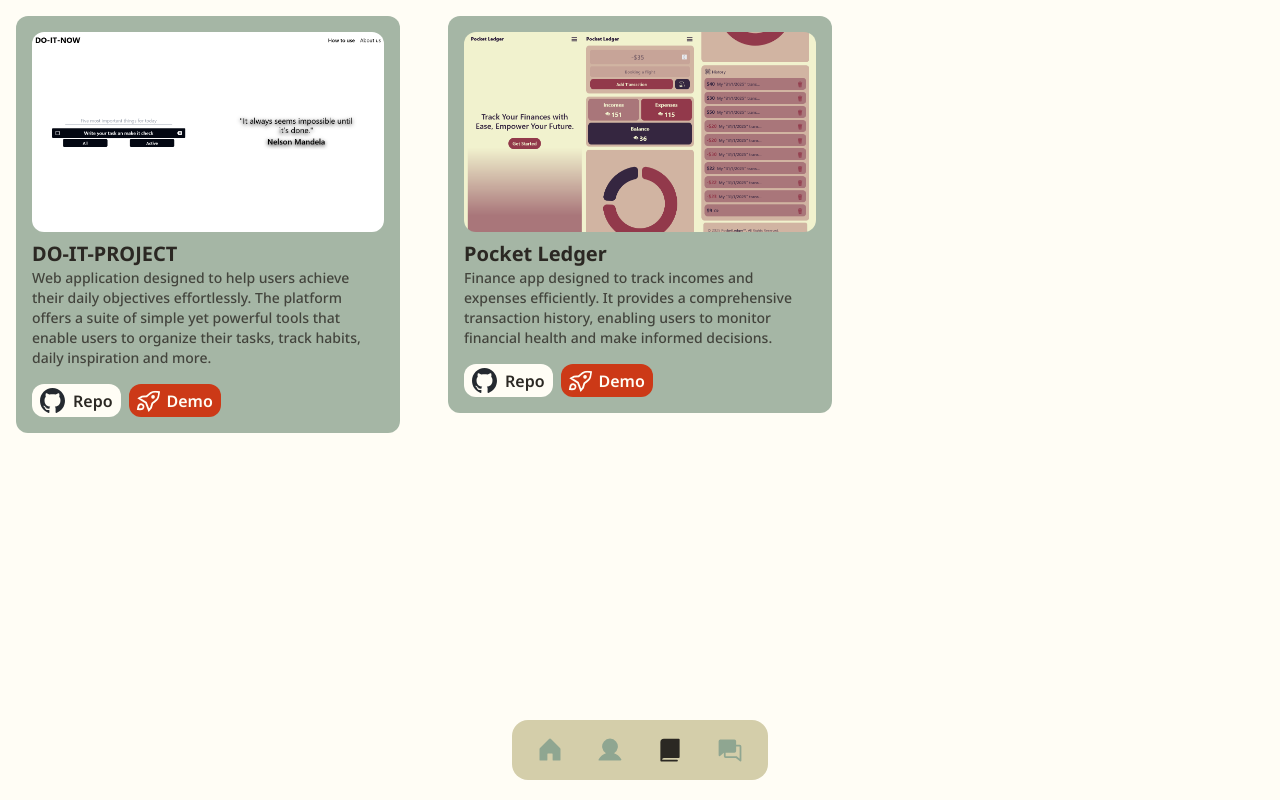
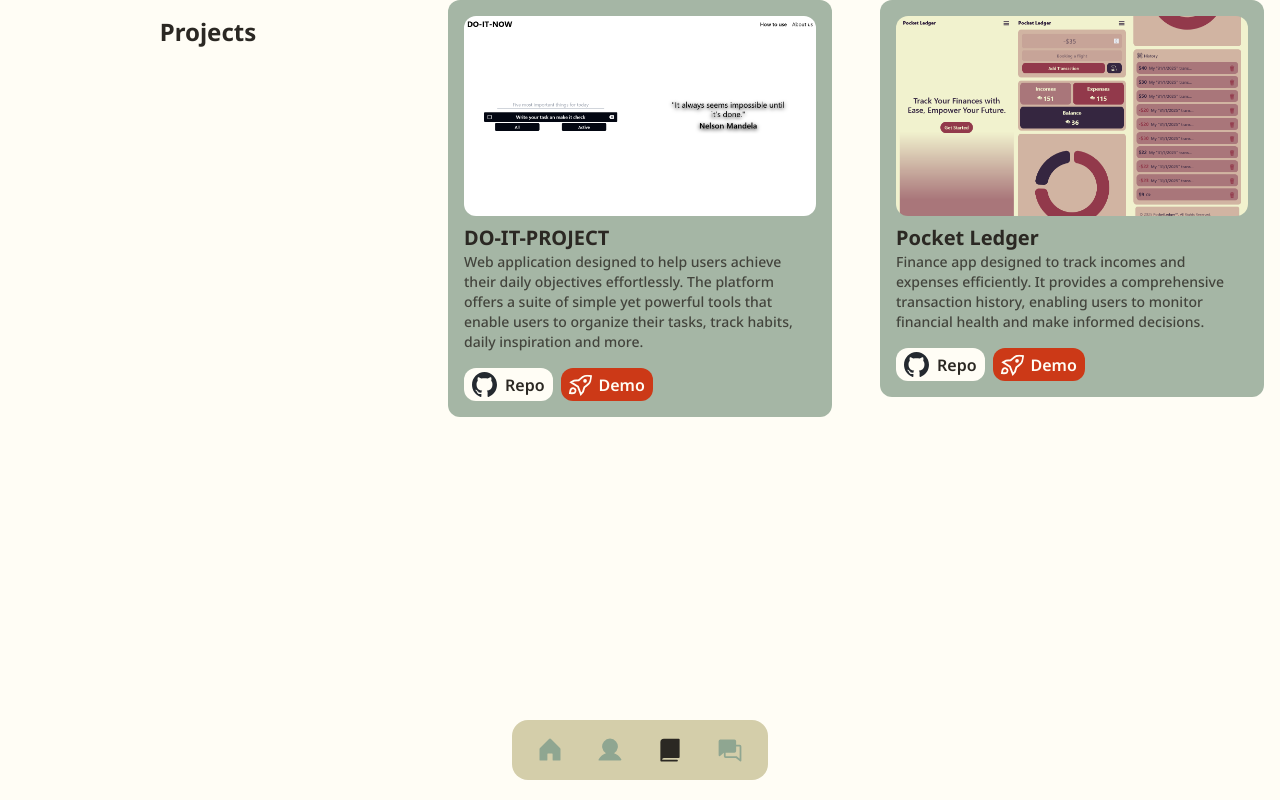
Before and after one commit to fantasyfuerte/portfolio, a Next.js app: page /projects in a window 1280 px wide. Built offline with nearby package versions, Linux system fonts and the light colour scheme.

Commit message:
Adding title to page

```diff
--- a/src/app/(routes)/projects/page.tsx
+++ b/src/app/(routes)/projects/page.tsx
@@ -8,6 +8,9 @@ function ProjectsPage() {
       <TransitionPage />
       <main className="bg-basicBackground min-h-screen pb-20">
         <section className="flex flex-col gap-4 md:grid md:grid-cols-3">
+          <h3 className="text-2xl font-bold text-primary text-center py-4">
+            Projects
+          </h3>
           {projects.map((project) => (
             <ProjectItem
               name={project.name}
--- a/src/components/project-item.tsx
+++ b/src/components/project-item.tsx
@@ -12,7 +12,7 @@ interface Props {
 
 function ProjectItem({ name, description, image, repo, demo }: Props) {
   return (
-    <article className="bg-secondary/80 rounded-xl m-4 p-4 text-primary h-fit">
+    <article className="bg-secondary/80 rounded-xl mx-4 p-4 text-primary h-fit">
       <Image
         src={image}
         alt={name}
```
